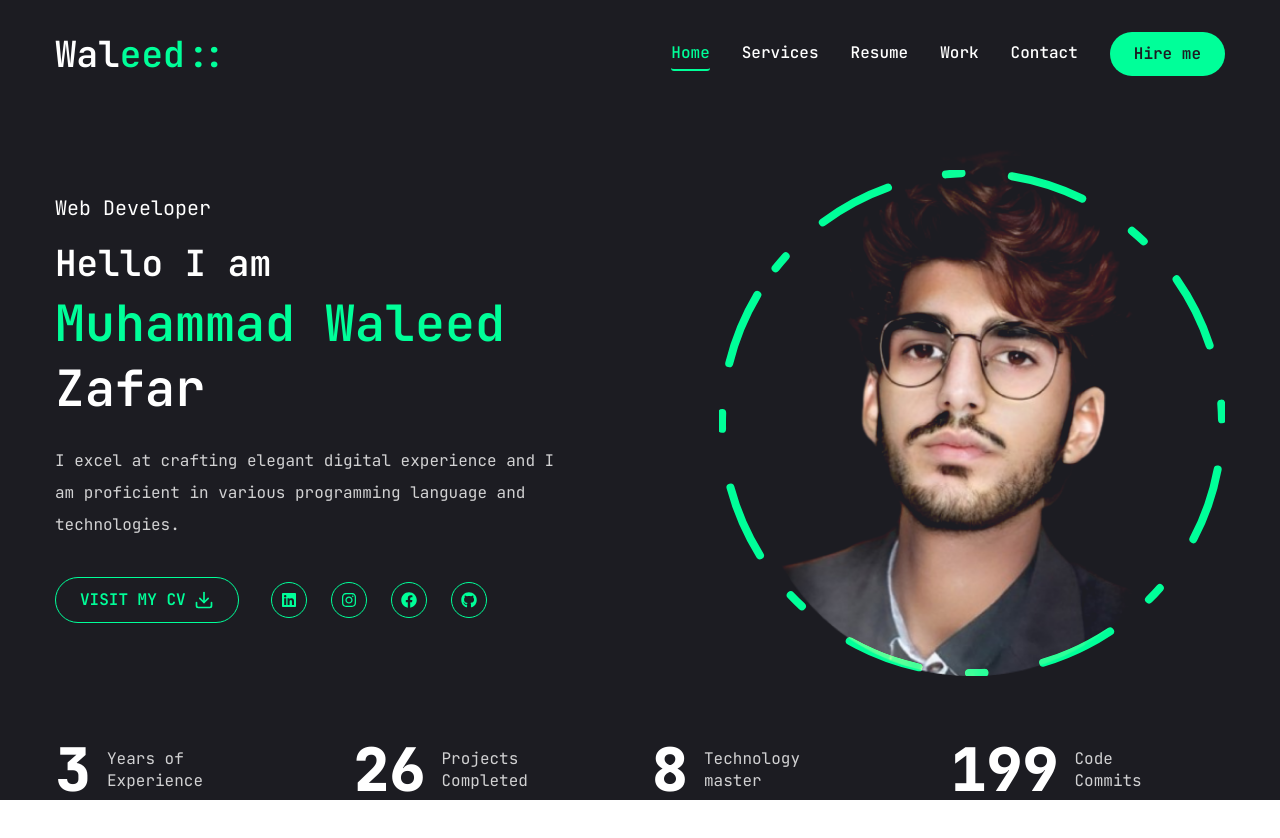
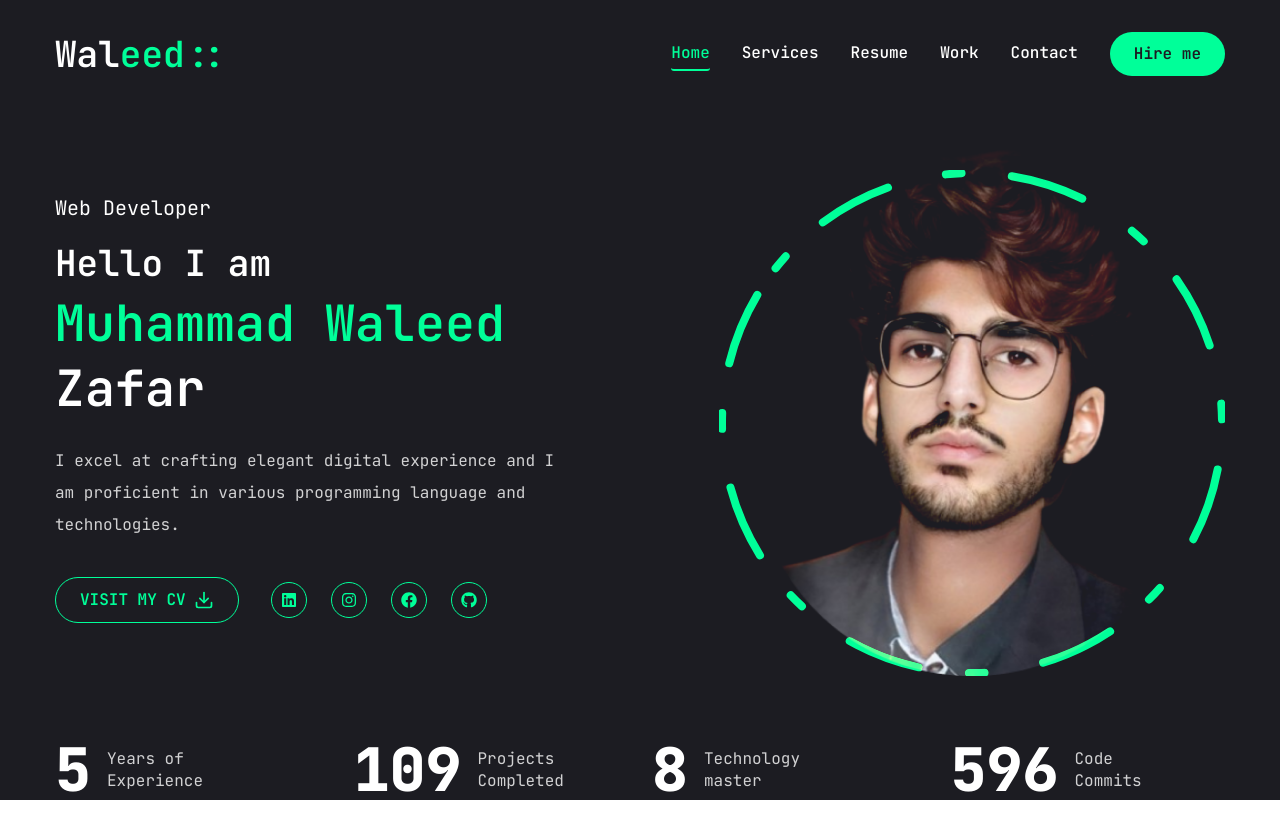
Before and after one commit to waleedjs/waleedportfolio, a Next.js app: page / in a window 1280 px wide. Built offline with nearby package versions, Linux system fonts and the light colour scheme.

Commit message:
Update Photo component height and modify stats values

```diff
--- a/components/ui/Photo.jsx
+++ b/components/ui/Photo.jsx
@@ -16,7 +16,7 @@ const Photo = () => {
         initial={{opacity: 0}} animate={{opacity: 1,
       transition: {delay: 2.4, duration: 0.4, ease: "easeInOut"},
       }}
-        className="w-[298px] h-[30px] xl:w-[378px] xl:h-[30px] mix-blend-lighten">
+        className="w-[298px] h-[10px] xl:w-[378px] xl:h-[30px] mix-blend-lighten">
           <Image
             src="/assets/ph.png"
             alt="Photo"
--- a/components/ui/Stats.jsx
+++ b/components/ui/Stats.jsx
@@ -4,11 +4,11 @@ import CountUp from "react-countup";
 
 const stats = [
   {
-    num: 3,
+    num: 5,
     text: "Years of Experience",
   },
   {
-    num: 26,
+    num: 110,
     text: "Projects Completed",
   },
   {
@@ -16,7 +16,7 @@ const stats = [
     text: "Technology master",
   },
   {
-    num: 200,
+    num: 600,
     text: "Code Commits",
   },
 ];
```
